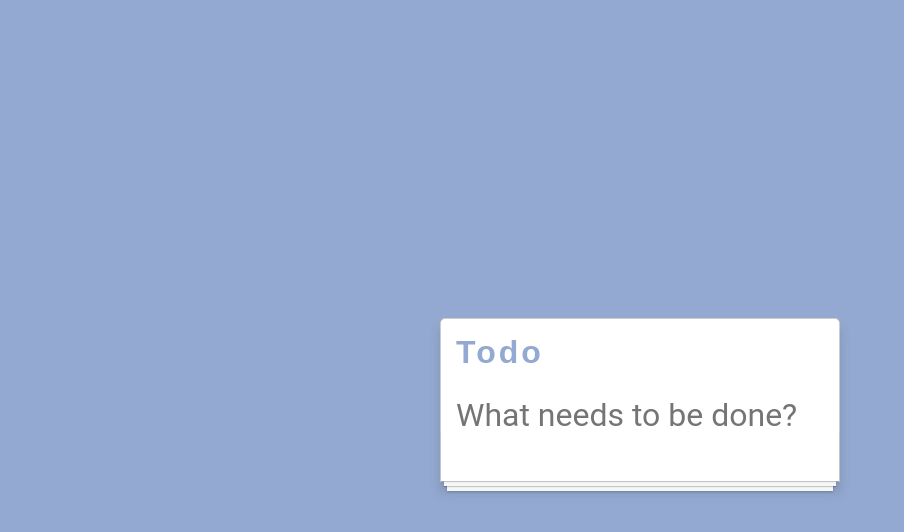
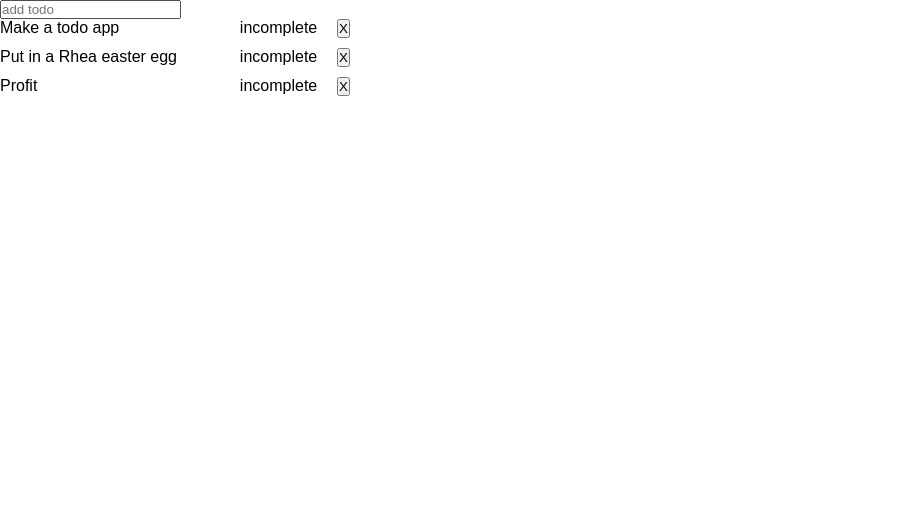
Before and after one commit to Kandy-Peter/react-todo, a React (Create React App) app: page / in a window 1280 px wide. Shown: the top 532 px of the page, without its empty margins (0-904 px from the left). Built offline with nearby package versions, Linux system fonts and the light colour scheme.

Commit message:
set-up todo fucntionality

```diff
--- a/src/components/TodoList.js
+++ b/src/components/TodoList.js
@@ -1,108 +1,71 @@
-import React, { useEffect, useState } from 'react';
+import React, {useState} from 'react';
+import { Todolist, Form } from './todo'
 
-const TodoApp = () => {
+const TodoList = () => {
 	const [state, setState] = useState({
-		text: '',
+		nextId: 3,
+		todos: [
+			{
+			  id: 0,
+			  todoText: 'Make a todo app',
+			  completed: false
+			}, {
+			  id: 1,
+			  todoText: 'Put in a Rhea easter egg',
+			  completed: false
+			}, {
+			  id: 2,
+			  todoText: 'Profit',
+			  completed: false
+			},
+		  ]
+
 	})
-	const [data, setData] = useState([]);
 
-	useEffect(() => {
-		const json = localStorage.getItem("todos");
-		const loadTodos = JSON.parse(json);
-		if(loadTodos) {
-			setData(loadTodos);
-		}
-	}, []);
-
-	useEffect(() => {
-		const json = JSON.stringify(data);
-		localStorage.setItem("todos", json);
-	}, [data])
-
-	const toggleNote = (id) => {
-		const newData = [...data].map((item) => {
-			if(item.id === id) {
-				item.complete = !item.complete;
-			}
-			return item;
-		})
-		setData(newData);
+	const createTodo = newTodo => {
+		console.log(newTodo);
+		let todo = {id: [state.nextId], todoText: newTodo, completed: false};
+		let todos = [...state.todos, todo];
+		let nextId = state.nextId + 1;
+		setState({todos, nextId});
 	  }
 
-	const updateNote = (i, props) => {
-		const newData = data.slice();
-		newData[i] = Object.assign({}, newData[i], props);
-		setData({ newData });
+	const deleteTodo = id => {
+		let todos = state.todos.filter(todo => (
+		  todo.id !== id
+		));
+		setState({todos});
 	  }
 
-	const deleteNote = (i) => {
-		const newData = data.slice();
-		newData.splice(i, 1);
-		setData({ newData });
+	const  toggleTodoCompletion = id => {
+		let todos = state.todos.map(todo => (
+		  (todo.id === id)
+		  ? {...todo, completed: !todo.completed}
+		  : todo
+		));
+		setState({todos});
 	  }
 
-	const addNewNote = () => {
-		const note = {
-			id: data.length,
-			text: state.text,
-			editing: false,
-			complete: false
+	const  editTodo = (id, newText) => {
+		let todos = state.todos.map(todo => (
+		  (todo.id === id)
+		  ? {...todo, todoText: newText}
+		  : todo
+		));
+		setState({todos});
 	  }
 
-		const newData = data.slice();
-		newData.push(note);
-		setState({ text: ''})
-		setData(newData);
-	}
-	const { text } = state;
-
 		return (
-		<div className="todoApp">
-				<h2>Todo</h2>
-				<input
-				type="text"
-				placeholder="What needs to be done?"
-				value={text}
-				onChange={ event => setState({ text: event.target.value })}
-				onKeyPress={ event => event.key === 'Enter' && addNewNote() }
+		  <div className="todolist">
+			<Form createTodo={createTodo} />
+			<Todolist
+			  todos={state.todos}
+			  deleteTodo={deleteTodo}
+			  toggleTodoCompletion={toggleTodoCompletion}
+			  editTodo={editTodo}
 			/>
-				<ul className="todoApp__list">
-				{
-						data.map( (note) => (
-						<li key={note.id} className="animated fadeInDown">
-								<label>
-								<input type="checkbox"
-										checked={note.complete}
-										onChange={()=>toggleNote(data.id)}
-								/>
-								<i className="fa fa-square-o">X</i><i className="fa fa-check-square-o">0</i>
-								</label>
-								{
-								note.editing && !note.complete ?
-								<input type="text" value={note.text} name = {note.text}
-										onChange={e => updateNote(data.id, { text: e.target.value })}
-										onBlur={e => updateNote(data.id, { editing: false })}
-										autoFocus
-								/>:
-								<span className={note.complete ? 'complete' : ''}
-										onClick={e => updateNote(data.id, { editing: true })}>
-										{note.text}
-								</span>
-								}
-								<span className="delete" onClick={()=>deleteNote(data.id)}>X</span>
-						</li>
-						))
-				}
-				</ul>
-				{
-				data.length &&
-				<div className="todoApp__toolbar">
-						<div className="todoApp__toolbar-clear" onClick={ ()=>setState({ data: [] })}>Clear All</div>
 		  </div>
+		);
 }
 
-		</div>
-	)
-}
-
-export default TodoApp;
+export default TodoList;
--- /dev/null
+++ b/src/components/todo.js
@@ -0,0 +1,94 @@
+function Form({createTodo}) {
+
+	function handleSubmit(e) {
+	  e.preventDefault();
+	  createTodo(e.target.inputText.value);
+	  e.target.inputText.value = '';
+	}
+
+	return (
+	  <form
+		onSubmit={handleSubmit}
+	  >
+		<input
+		  type="text"
+		  className="inputText"
+		  name="inputText"
+		  placeholder="add todo"
+		/>
+	  </form>
+	);
+}
+
+function Todo({id, todoText, completed, deleteTodo, toggleTodoCompletion, editTodo}) {
+
+function handleDelete(e) {
+	deleteTodo(id);
+}
+
+function handleToggle(e) {
+	toggleTodoCompletion(id);
+}
+
+function handleEdit(e) {
+	editTodo(id, e.target.value)
+}
+
+return (
+	<li
+	style={{
+		width: '350px',
+		margin: '0 0 10px 0',
+		display: 'flex',
+		justifyContent: 'space-between'
+	}}
+	>
+	<form
+		onSubmit={
+		e => {
+			e.preventDefault();
+			e.target.todoText.blur();
+		}
+		}
+	>
+		<input
+		type="text"
+		className="todoText"
+		name="todoText"
+		value={todoText}
+		style={{
+			width: '220px',
+			border: '0',
+			outline: '0',
+			fontSize: '16px'
+		}}
+		onChange={handleEdit}
+		/>
+	</form>
+	<p onClick={handleToggle}>{completed ? 'completed' : 'incomplete'}</p>
+	<button onClick={handleDelete}>X</button>
+	</li>
+);
+}
+
+function Todolist({todos, deleteTodo, toggleTodoCompletion, editTodo}) {
+return (
+	<ul
+	style={{
+		padding: '0'
+	}}
+	>
+	{todos.map(todo => (
+		<Todo
+		key={todo.id}
+		{...todo}
+		deleteTodo={deleteTodo}
+		toggleTodoCompletion={toggleTodoCompletion}
+		editTodo={editTodo}
+		/>
+		))}
+	</ul>
+);
+}
+
+export { Todolist, Form, Todo };
--- a/src/styles/todo.scss
+++ b/src/styles/todo.scss
@@ -1,155 +1,12 @@
-$primary-color: #93A9D1;
-
-body, html {
-  height: 100%;
+* {
+  box-sizing: border-box;
+  margin: 0;
 }
 
 body {
-  background: $primary-color;
-  display: flex;
-  justify-content: center;
-  align-items: center;
-  color: #fff;
-  font-size: 32px;
-  font-family: 'cwTeXHei';
+  font-family: sans-serif;
 }
 
-
-
-.todoApp {
-  width: 400px;
-  background: #fff;
-  border: 1px solid #ccc;
-  transition: all .5s;
-  box-shadow: 0px 10px 11px 0px rgba(64, 64, 64, .2);
-  position: relative;
-  border-top-left-radius: 5px;
-  border-top-right-radius: 5px;
-
-  &::before {
-    content: '';
-    position: absolute;
-    right: 0;
-    bottom: 0;
-    left: 0;
-    height: 50px;
-    overflow: hidden;
-    box-shadow: 0 1px 1px rgba(0, 0, 0, 0.2), 0 8px 0 -3px #f6f6f6, 0 9px 1px -3px rgba(0, 0, 0, 0.2), 0 16px 0 -6px #f6f6f6, 0 17px 2px -6px rgba(0, 0, 0, 0.2);
-  }
-
-  h2 {
-    color: $primary-color;
-    font-family: 'Anton', sans-serif;
-    font-size: 32px;
-    letter-spacing: 3px;
-    margin: 15px;
-  }
-
-  input[type="text"] {
-    width: 100%;
-    border: none;
-    font-family: 'Roboto', sans-serif;
-    font-size: 32px;
-    outline: none;
-    padding: 10px 15px;
-    box-sizing: border-box;
-  }
-
-  &__toolbar {
-    position: relative;
-    &__filter {
-      color: #ccc;
-      font-size: 16px;
-      padding: 10px;
-      font-family: 'Roboto', sans-serif;
-
-      span {
-        margin-left: 5px;
-        cursor: pointer;
-        padding: 2px;
-        box-sizing: border-box;
-        text-transform: capitalize;
-
-        &:hover, &.active {
-          border: 1px solid #ccc;
-        }
-      }
-    }
-
-    &-clear {
-      position: absolute;
-      right: 12px;
-      top: 12px;
-      z-index: 5;
-      color: #111;
-      font-size: 18px;
-      font-family: "roboto";
-      cursor: pointer;
-    }
-  }
-
-  &__list {
-    font-family: 'Roboto', sans-serif;
-    color: #111;
-
-    li {
-      padding: 10px 15px;
-      font-size: 25px;
-      animation-duration: .3s;
-
-      i {
-        cursor: pointer;
-      }
-
-      input[type="checkbox"] {
-        display: block;
-      }
-
-      input[type="checkbox"] ~ i.fa.fa-square-o{
-          color: #c8c8c8;
-          display: inline;
-      }
-      input[type="checkbox"] ~ i.fa.fa-check-square-o,
-      input[type="checkbox"]:checked ~ i.fa.fa-square-o{
-          display: none;
-      }
-      input[type="checkbox"]:checked ~ i.fa.fa-check-square-o{
-          color: $primary-color;
-          display: inline;
-      }
-
-      input[type="text"]{
-        width: calc(100% - 50px);
-        font-size: 25px;
-      }
-
-      span {
-        margin-left: 10px;
-        &.complete {
-          color: #ccc;
-          text-decoration: line-through;
-        }
-      }
-
-      .delete {
-        display: none;
-        float: right;
-        color: #dd4124;
-        cursor: pointer;
-        font-size: 20px;
-        line-height: 25px;
-        font-weight: bold;
-      }
-
-      &:hover {
-        input[type="checkbox"] ~ i.fa {
-          color: $primary-color;
-        }
-
-        .delete {
-          display: inline-block;
-        }
-      }
-    }
-  }
+.todoText:focus {
+  background: yellow;
 }
```
Lines whose indentation alone changed are shown as unchanged.
